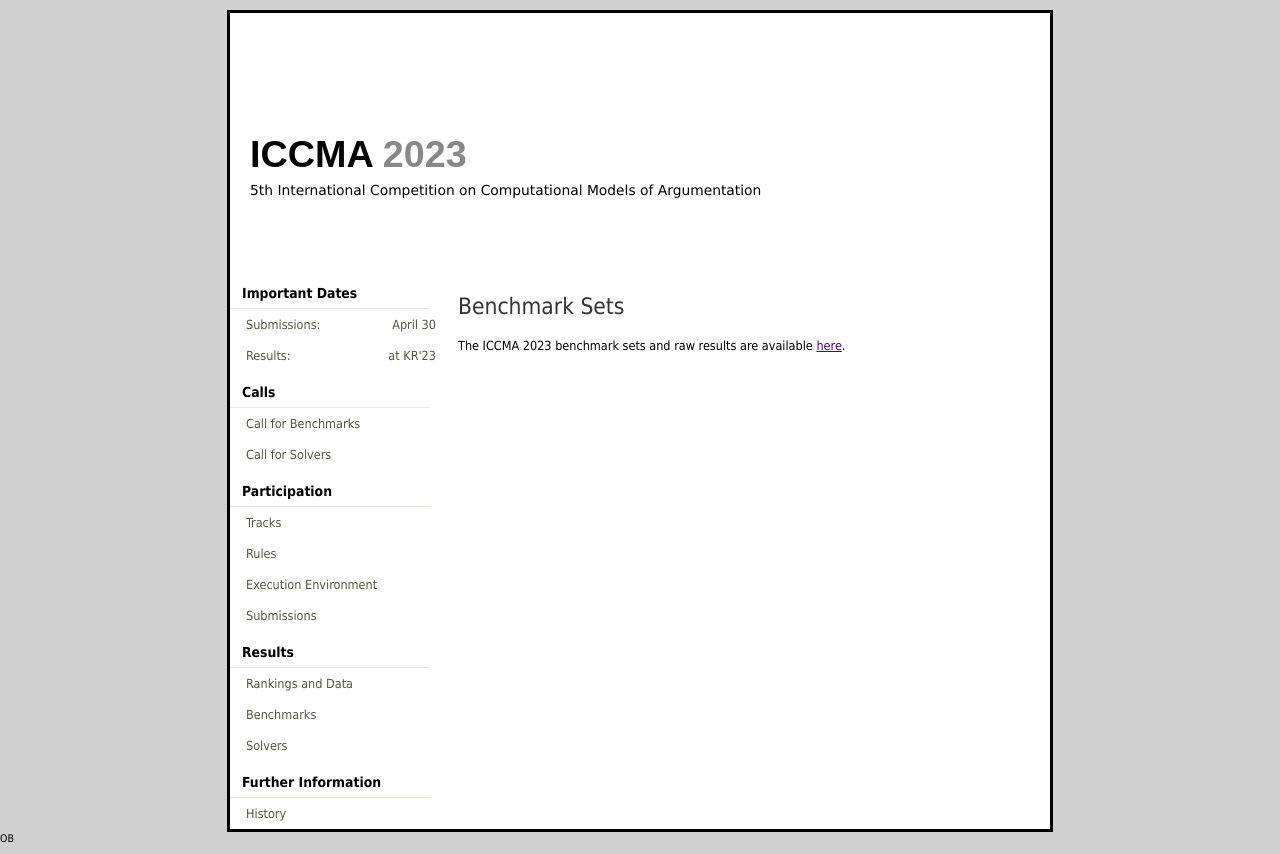
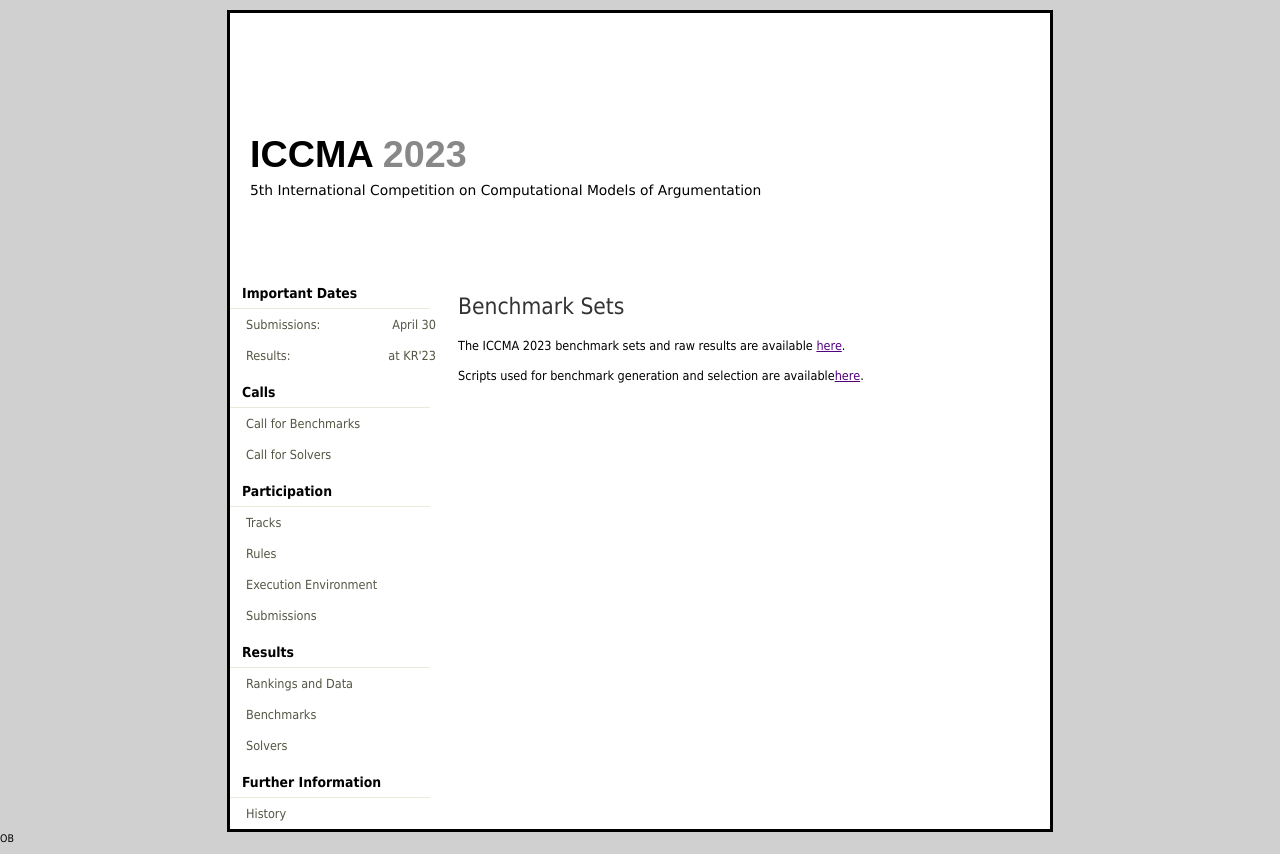
Before and after one commit to iccma2023/iccma2023.github.io, a plain HTML site: page benchmarks.html in a window 1280 px wide. Drawn offline with Linux system fonts and the light colour scheme.

Commit message:
benchmark selection scripts

```diff
--- a/benchmarks.html
+++ b/benchmarks.html
@@ -39,6 +39,7 @@
 
 <p>The ICCMA 2023 benchmark sets and raw results are available <a href="https://zenodo.org/record/8348039">here</a>.</p>
 
+<p>Scripts used for benchmark generation and selection are available<a href="tools.zip">here</a>.</p>
 
 </div>
 
```
Also changed, not shown: 1 other file.
